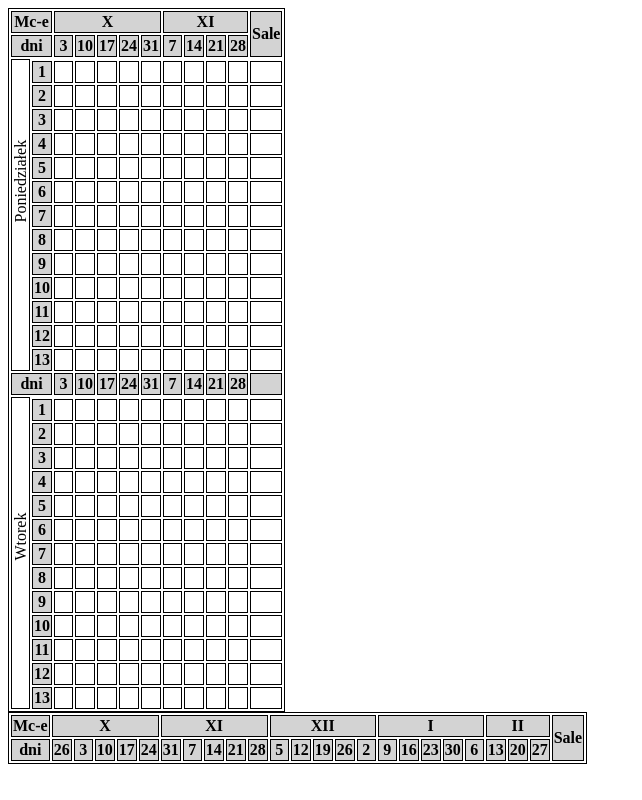
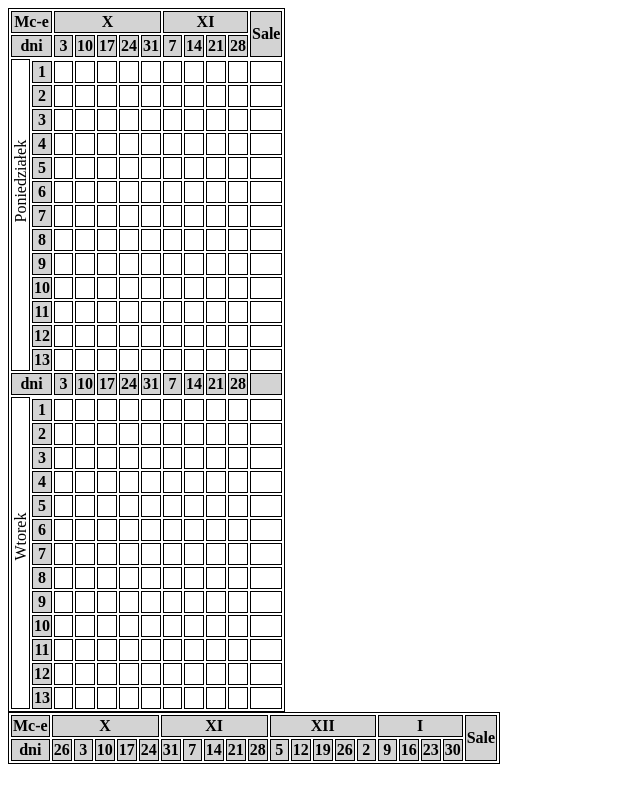
Before and after one commit to zacniewski/plan-lekcji, a plain HTML site: page index.html in a window 1280 px wide. Shown: the whole page, without its empty margins (0-642 px from the left). Drawn offline with Linux system fonts and the light colour scheme.

Commit message:
dates works

```diff
--- a/index.html
+++ b/index.html
@@ -400,7 +400,8 @@
 		<script type="text/ecmascript" src="js/jquery-3.1.1.min.js"></script>
 		<script type="text/ecmascript" src="js/script.js"></script>
 		<script type="text/ecmascript">
-            var timetable = new timeTable('#myTable', 10, 3, 4, 2016);
+			let startDate = new Date(2016, 9, 1); // 2016-10-01
+            var timetable = new timeTable('#myTable', startDate, 4);
             timetable.drawTable();
 		</script>
 	</body>
--- a/js/script.js
+++ b/js/script.js
@@ -1,85 +1,92 @@
 class timeTable {
-    constructor(htmlId, startMonth, startDay, numberOfMonths, startYear) {
+    constructor(htmlId, startDate, numberOfMonths) {
         this.htmlId = htmlId;
-        this.startDay = startDay;
-        this.startMonth = startMonth;
         this.numberOfMonths = numberOfMonths;
-        this.startYear = startYear;
+        this.startDate = startDate;
     }
+
 
     drawTable() {
         $(this.htmlId).attr('style', 'table');
         $(this.htmlId).append(this.__getTableHeadersHtml().join(''));
-        $(this.htmlId).append(this.__getMondays().join(''));
+        $(this.htmlId).append(this.__getDayHeaders(1).join(''));
+    }
 
+    __cloneDate(date) {
+        return new Date(date.getTime());
     }
 
     __getTableHeadersHtml() {
         let html = [];
         html.push('<tr class="dark-gray">');
         html.push('<td colspan="2">Mc-e</td>');
-        let endMonth = this.startMonth + this.numberOfMonths;
-        for (let i = this.startMonth; i <= endMonth; i++) {
-            let monthOfWork = i;
-            let yearOfWork = this.startYear;
-            if (monthOfWork > 12) {
-                monthOfWork = i - 12;
-                yearOfWork++;
-            }
-            let numOfWeeks = this.__weeksinMonth(monthOfWork, yearOfWork);
-            html.push('<td colspan="' + numOfWeeks + '">' + this.__getRomanNum(monthOfWork) + '</td>')
+        let objectOfWork = this.__cloneDate(this.startDate);
+        console.log(objectOfWork);
+        for (let i = 1; i <= this.numberOfMonths; i++) {
+            let numOfWeeks = this.__weeksinMonth(objectOfWork);
+            html.push('<td colspan="' + numOfWeeks + '">' + this.__getRomanNum(objectOfWork.getMonth() + 1) + '</td>');
+            objectOfWork = this.__addMonth(objectOfWork);
         }
         html.push('<td rowspan="2">Sale</td>');
         html.push('</tr>');
         return html;
     }
 
-    __getMondays() {
+    __getDayHeaders(day) {
         let html = [];
         html.push('<tr class="dark-gray">');
         html.push('<td colspan="2">dni</td>');
-        let endMonth = this.startMonth + this.numberOfMonths;
-        for (let i = this.startMonth; i <= endMonth; i++) {
-            let nextDay = 1;
-            let monthOfWork = i;
-            let yearOfWork = this.startYear;
-            if (monthOfWork > 12) {
-                monthOfWork = i - 12;
-                yearOfWork++;
-            }
-            let numOfWeeks = this.__weeksinMonth(monthOfWork, yearOfWork);
-            let first = new Date(yearOfWork, monthOfWork - 1);
-            let mondays = this.__getSameDays(first, 1);
+        let objectOfWork = this.__cloneDate(this.startDate);
+        for (let i = 0; i < this.numberOfMonths; i++) {
+            objectOfWork.setDate(1);
+            let mondays = this.__getSameDays(objectOfWork, day);
             let lastMonthDayIncluded = false;
+            console.log(mondays, objectOfWork);
             for (let y = 0; y < mondays.length; y++) {
-                if (mondays[0] <= 7 && mondays[0] != 1 && i == this.startMonth && !lastMonthDayIncluded) {
-                    let dt = new Date(2016, monthOfWork - 1, mondays[0]);
+                if (mondays[0] <= 7 && mondays[0] != 1 && objectOfWork.getMonth() == this.startDate.getMonth() && !lastMonthDayIncluded) {
+                    let dt = this.__cloneDate(objectOfWork);
+                    dt.setDate(mondays[0]);
                     dt.setDate(dt.getDate() - 7);
                     html.push('<td>' + dt.getDate() + '</td>');
                     lastMonthDayIncluded = true;
                 }
                 html.push('<td>' + mondays[y] + '</td>');
-                nextDay += 7;
             }
+            objectOfWork = this.__addMonth(objectOfWork);
         }
         html.push('</tr>');
         return html;
     }
 
-    __weeksinMonth(m, y) {
+    __addMonth(date) {
+        let day = date.getDate();
+        date.setDate(15);
+        date = new Date(new Date(date).setMonth(date.getMonth() + 1));
+        date.setDate(day);
+        return date;
+    }
+
+    __weeksinMonth(date) {
+        let y = date.getFullYear();
+        let m = date.getMonth() + 1;
         y = y || new Date().getFullYear();
         let d = new Date(y, m, 0);
         return Math.floor((d.getDate() - 1) / 7) + 1;
     }
 
     __getRomanNum(num) {
+        while (num > 12) {
+            num -= 12;
+        }
         let nums = [
             '0', 'I', 'II', 'III', 'IV', 'V', 'VI', 'VII', 'VIII', 'IX', 'X', 'XI', 'XII'
         ];
         return nums[num];
     }
 
-    __getSameDays(date, dayNumber) {
+
+    __getSameDays(date1, dayNumber) {
+        let date = this.__cloneDate(date1);
         let month = date.getMonth(), sameDays = [];
         date.setDate(1);
         while (date.getDay() !== dayNumber) {
```
